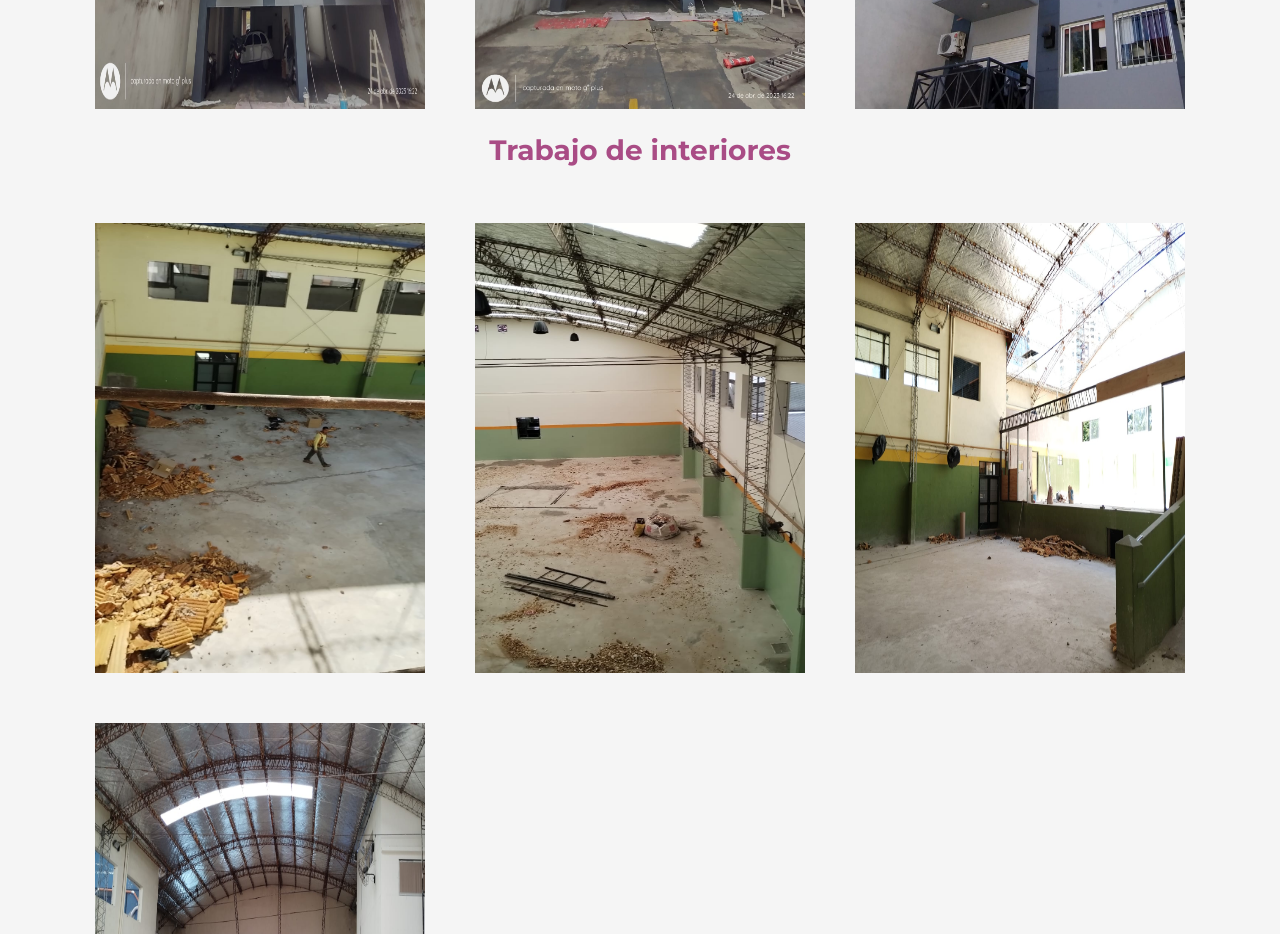
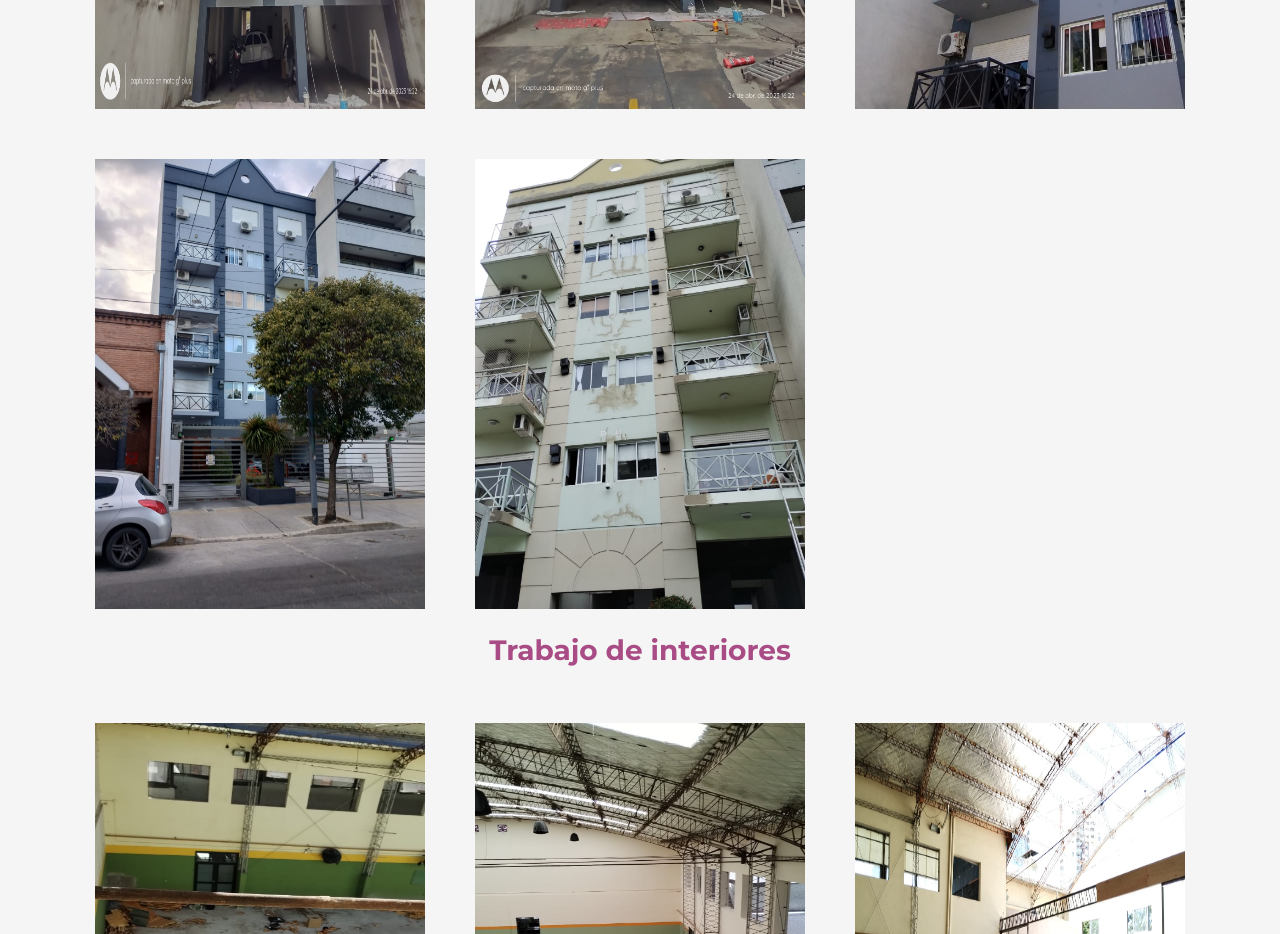
Before and after one commit to Volkya/jdg-landing, a plain HTML site: page index.html in a window 1280 px wide. Shown: the part 4740-5674 px from the top of the page. Drawn offline with nearby package versions, Linux system fonts and the light colour scheme.

Commit message:
altura images 2 added

```diff
--- a/index.html
+++ b/index.html
@@ -270,6 +270,12 @@
                 <div class="col-lg-4 col-md-6 col-sm-12">
                     <img src="assets/images/altura/nueva17.jpg" alt="">
                 </div>
+                <div class="col-lg-4 col-md-6 col-sm-12">
+                    <img src="assets/images/altura/1.jpeg" alt="">
+                </div>
+                <div class="col-lg-4 col-md-6 col-sm-12">
+                    <img src="assets/images/altura/2.jpeg" alt="">
+                </div>
                 <h3 class="title text-center">Trabajo de interiores</h3>
                 <div class="col-lg-4 col-md-6 col-sm-12">
                     <img src="assets/images/interiores/nueva1.jpg" alt="">
```
Also changed, not shown: assets/images/altura/1.jpeg (added), assets/images/altura/2.jpeg (added).
